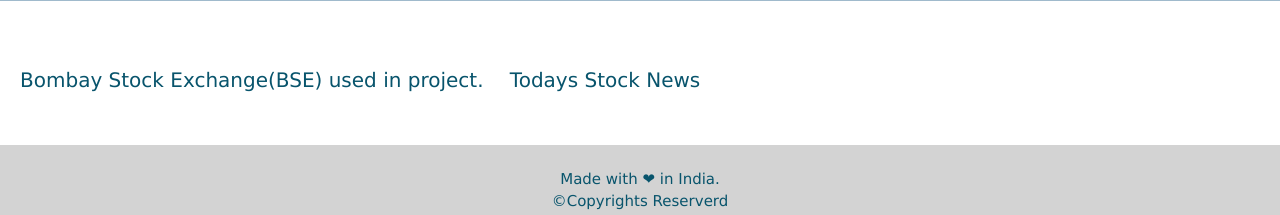
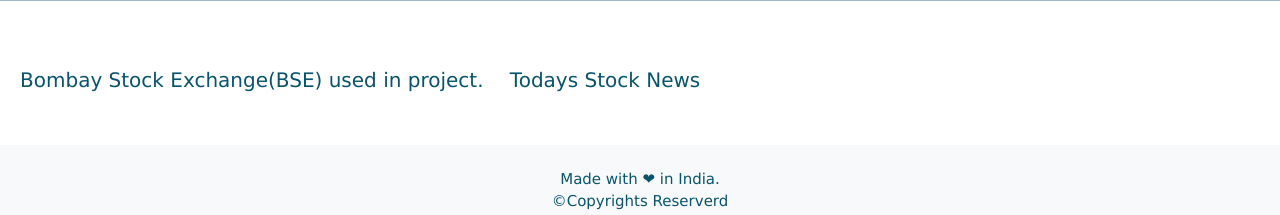
Before and after one commit to BrundaBR/stock-analysis, a Django app: template stockanalysis/templates/index.html in a window 1280 px wide. Shown: the part 858-1073 px from the top of the page. Run offline with Django 3.2, Linux system fonts and the light colour scheme; the template is opened without the code that fills it, so the values that code supplies are empty; some libraries are stand-ins or nearby versions.

Commit message:
footer color

```diff
--- a/stockanalysis/templates/index.html
+++ b/stockanalysis/templates/index.html
@@ -135,7 +135,7 @@
 <style>
   .footer{
     height: 70px;
-    background-color:lightgray;
+
     margin-top: 50px;
     font-family: Verdana, Geneva, Tahoma, sans-serif;
     font-size: 15px;
@@ -144,7 +144,7 @@
 </style>
 <p1><a href="https://www.bseindia.com/">Bombay Stock Exchange(BSE) used in project. </a>    <a href="#">Todays Stock News</a></p1>
 
-<div class="footer">
+<div class="footer bg-light">
   <br>
   <center> Made with ❤ in India.<br>
     &copy;Copyrights Reserverd
```
